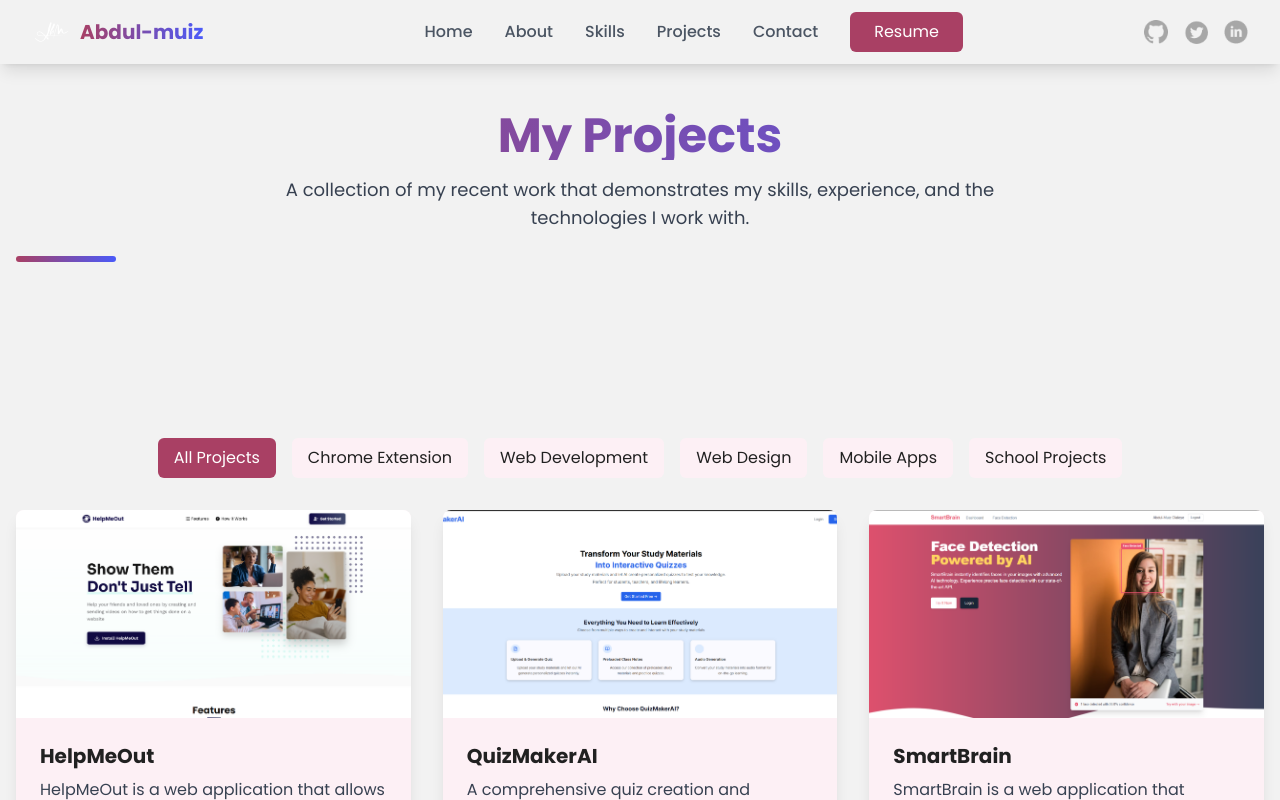
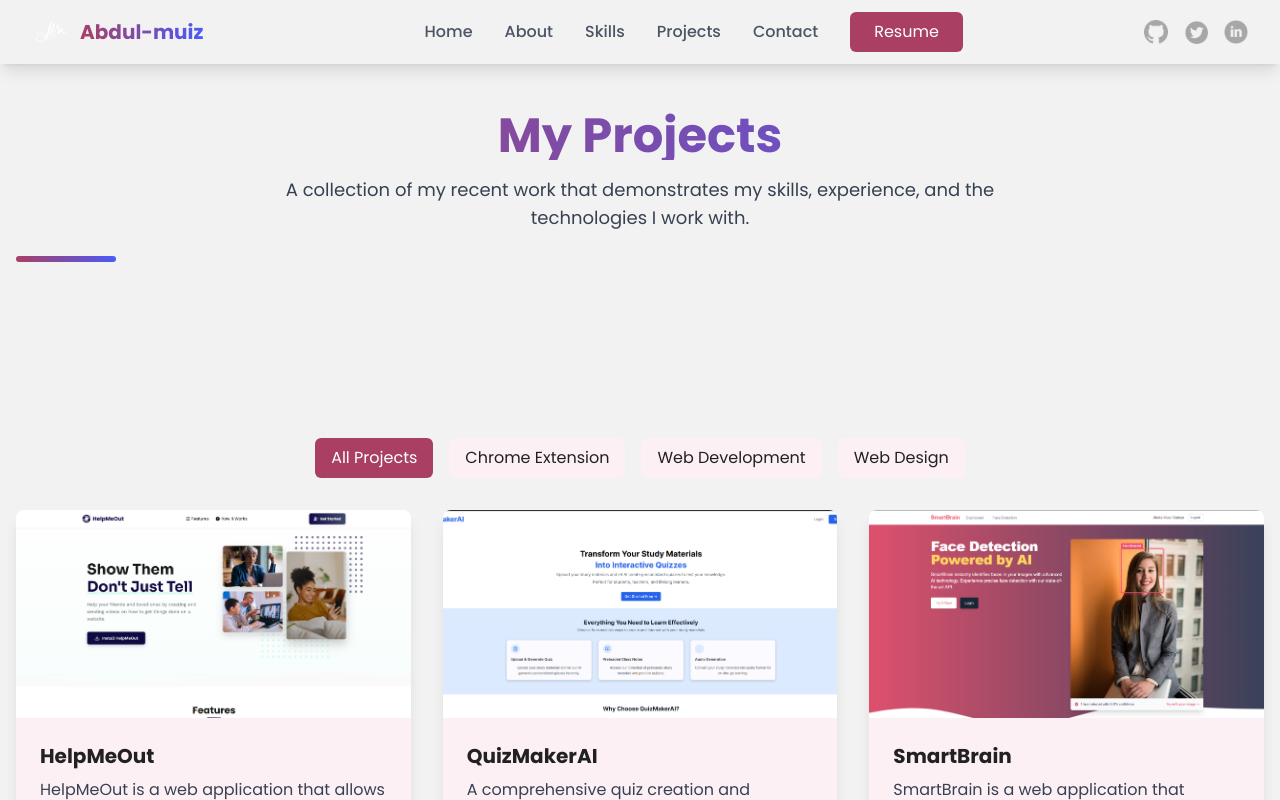
Before and after one commit to muheeeeez/WebDeveloperPortfolio, a Vue app: page /project-list in a window 1280 px wide. Shown: the top 800 px of the page. Built offline with nearby package versions, Linux system fonts and the light colour scheme.

Commit message:
Update Projects.vue to change placeholder text and streamline categories list

```diff
--- a/src/views/Projects.vue
+++ b/src/views/Projects.vue
@@ -123,7 +123,7 @@
           class="text-center py-12"
           data-aos="fade-up"
         >
-          <p class="text-lg">No projects found in this category.</p>
+          <p class="text-lg">Project Coming Soon</p>
           <button @click="currentFilter = 'all'" class="btn-primary mt-4">
             View All Projects
           </button>
@@ -223,14 +223,7 @@ export default {
   data() {
     return {
       currentFilter: "all",
-      categories: [
-        "Chrome Extension",
-        "Web Development",
-        "Web Design",
-        "Mobile Apps",
-
-        "School Projects",
-      ],
+      categories: ["Chrome Extension", "Web Development", "Web Design"],
       projects: [
         {
           title: "HelpMeOut",
```
